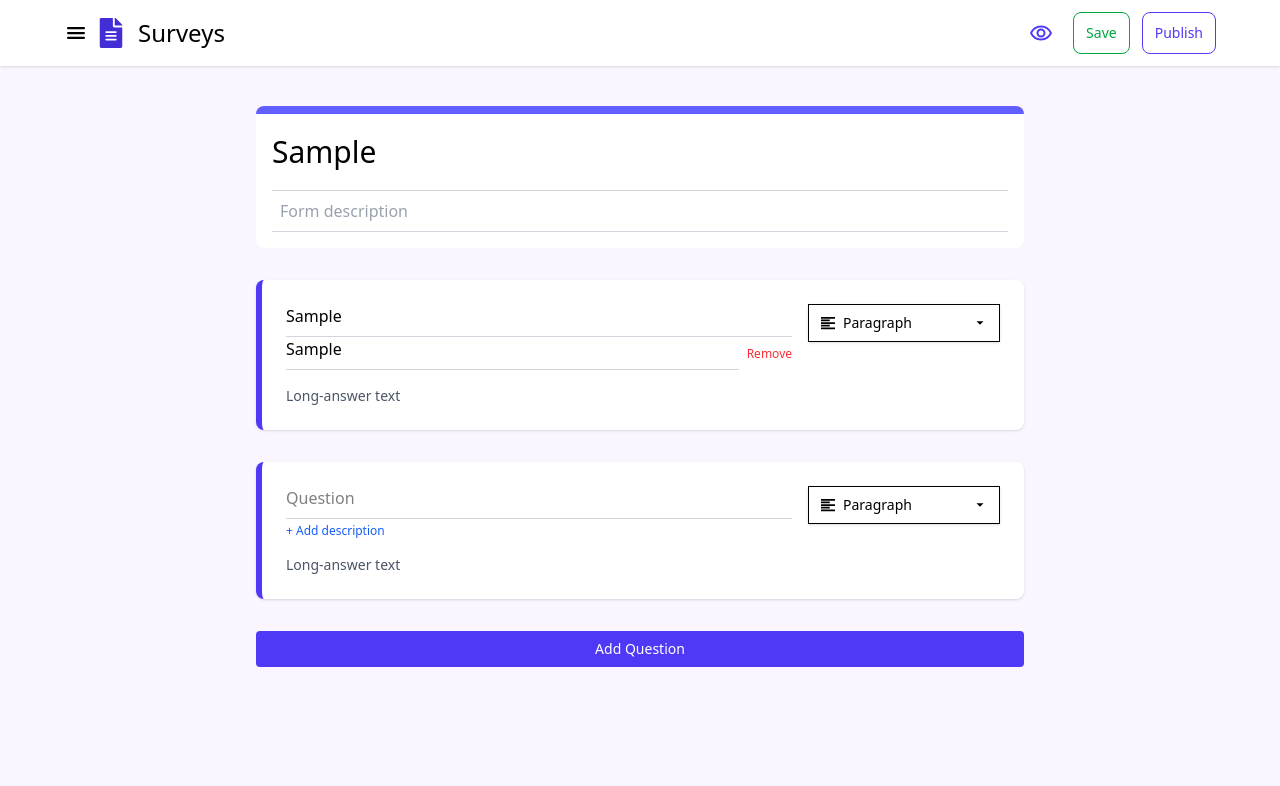
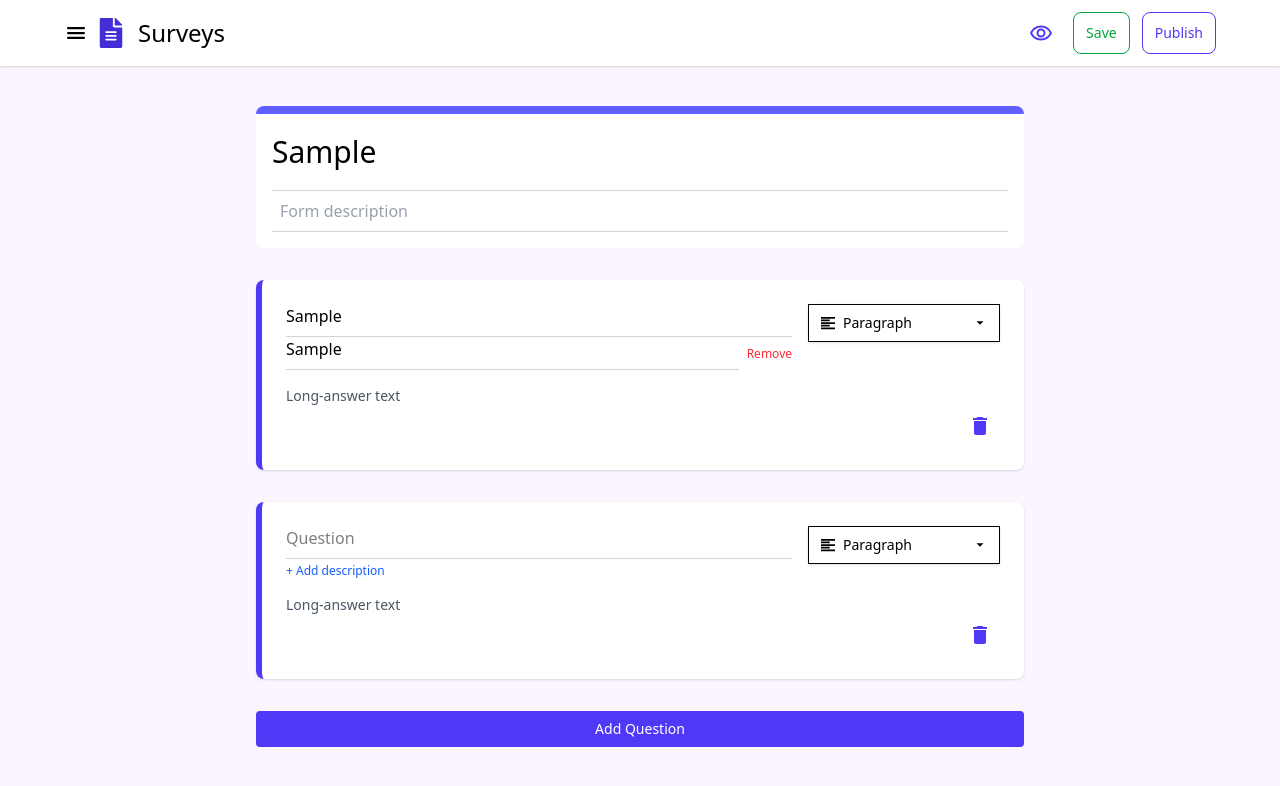
Before and after one commit to mtiwarioffbeat/survey, a Next.js app: page /dashboard/survey/1 in a window 1280 px wide. Both pictures are taken after typing "Sample", "Sample", "Sample" into the empty fields and a click on the button "Add Question". Shown: the top 786 px of the page. Built offline with nearby package versions, Linux system fonts and the light colour scheme.

Commit message:
created delete functionality and dynamic id

```diff
--- a/src/app/(auth)/Login/page.tsx
+++ b/src/app/(auth)/Login/page.tsx
@@ -22,7 +22,7 @@ const page = () => {
     const {name,value} = e.target
     setLoginData((prev)=>({...prev, [name]:value}))
   }
-  console.log(loginData)
+  // console.log(loginData)
 
  const handleSubmit = async (e: React.FormEvent<HTMLFormElement>) => {
   e.preventDefault();
--- a/src/app/(auth)/Signup/page.tsx
+++ b/src/app/(auth)/Signup/page.tsx
@@ -61,7 +61,7 @@ const handlSubmit = async (e: React.FormEvent<HTMLFormElement>) => {
 
   //   user exists
   const res = await UserService.SignupUser(signupData);
-  console.log("response",res)
+  // console.log("response",res)
   if (res.success) {
     if (res.data.exists) {
       toast.error(res.data.message);
--- a/src/app/(pages)/dashboard/page.tsx
+++ b/src/app/(pages)/dashboard/page.tsx
@@ -21,7 +21,7 @@ const Page = () => {
    useEffect(()=>{
      async function get(){
          const user = await getSession()
-        console.log("user",user)
+        // console.log("user",user)
          const temp = {
           id:user?.id,
           name:user?.name,
--- a/src/app/api/survey/route.ts
+++ b/src/app/api/survey/route.ts
@@ -18,10 +18,10 @@ export async function POST(req: NextRequest) {
     // 2. Decode JWT to get user id
     const decoded = jwt.verify(token, process.env.JWT_SECRET!) as { id: number };
     const userId = decoded.id;
-
+    let _survey_id = null
     // 3. Call stored procedure
-    await pool.query(
-      `CALL create_survey($1, $2, $3, $4, $5, $6)`,
+  const {rows} =   await pool.query(
+      `CALL create_survey($1, $2, $3, $4, $5, $6, $7)`,
       [
         name,
         description,
@@ -29,10 +29,13 @@ export async function POST(req: NextRequest) {
         isOpenedInEditMode,
         userId,                // <-- created_by (from session)
         JSON.stringify(questions),
+        _survey_id
       ]
     );
-
-    return NextResponse.json({ message: "Survey created successfully" }, { status: 201 });
+    const sur_id = rows[0]._survey_id
+    console.log("updated survey ",rows)
+    // console.log("response in backend",res)
+    return NextResponse.json({ message: "Survey created successfully",sur_id},{status:201});
   } catch (error: any) {
     console.error("Error creating survey:", error);
     return NextResponse.json({ error: "Failed to create survey" }, { status: 500 });
--- a/src/components/Navbar.tsx
+++ b/src/components/Navbar.tsx
@@ -9,7 +9,7 @@ export default function DashboardNav() {
     const { menuOpen } = useAppSelector((store) => store.dashboard)
     const dispatch = useAppDispatch()
     const pathName = usePathname()
-    console.log("pathName",pathName)
+    // console.log("pathName",pathName)
     return (
 
         <nav className=" border-gray-200  bg-white shadow w-full py-3">
--- a/src/components/dashboard/Modal.tsx
+++ b/src/components/dashboard/Modal.tsx
@@ -17,11 +17,11 @@ const Modal = () => {
 
     const handleConfirm = async () => {
         dispatch(setLoading(true))
-
         const newSurveyData:Survey['Survey'] = { ...survey, name: name, description: description };
         dispatch(setSurvey(newSurveyData));
         const res = await SurveyRoutes.CreateSurvey(newSurveyData)
-        router.push('/dashboard/survey/1')
+        console.log("response in frontend",res)
+        router.push(`/dashboard/survey/${res.data.sur_id}`)
         dispatch(setLoading(false))
         dispatch(setShowModal(false))
         setName("");
--- a/src/components/dashboard/form/Question.tsx
+++ b/src/components/dashboard/form/Question.tsx
@@ -3,11 +3,12 @@ import { useState } from "react";
 import { ImParagraphLeft } from "react-icons/im";
 import { IoMdRadioButtonOn, IoMdArrowDropdown } from "react-icons/io";
 import { GrCheckboxSelected } from "react-icons/gr";
-import { MdOutlineArrowDropDownCircle } from "react-icons/md";
+import { MdDelete, MdOutlineArrowDropDownCircle } from "react-icons/md";
 import { RxCross1 } from "react-icons/rx";
-import { useAppDispatch } from "@/hooks/reduxhooks";
-import { setUpdateQuestion } from "@/redux/SurveySlice/SurveySlice";
+import { useAppDispatch, useAppSelector } from "@/hooks/reduxhooks";
+import { setRemoveQuestion, setSurvey, setUpdateQuestion } from "@/redux/SurveySlice/SurveySlice";
 import type { Survey } from "@/types/survey";
+import Tooltip from "@/components/Tooltip";
 
 const options: Survey["QuestionType"][] = [
   { name: "Paragraph", description: null },
@@ -24,11 +25,17 @@ type Props = {
 export default function Question({ index, data }: Props) {
   const dispatch = useAppDispatch();
   const [open, setOpen] = useState(false);
-
+  const {questions} = useAppSelector((store)=>store.survey)
   // update a question (title, desc, type, choices etc.)
   const updateQuestion = (updates: Partial<Survey["Question"]>) => {
     dispatch(setUpdateQuestion({ index, data: updates }));
   };
+
+  // delete ques
+  const deleteQuestion = (idx:number)=>{
+    console.log("index of the ques",idx)
+    dispatch(setRemoveQuestion(idx))
+  }
 
   // add option
   const addOption = () => {
@@ -152,7 +159,25 @@ export default function Question({ index, data }: Props) {
 
         {/* Main UI based on question type */}
         <div className="mt-4 text-sm text-gray-600 space-y-2">
-          {data.type.name === "Paragraph" && <p>Long-answer text</p>}
+          {data.type.name === "Paragraph" &&
+
+            <div>
+
+              <p>Long-answer text</p>
+              {
+                questions.length >1 &&
+                <div className="grid grid-flow-col justify-items-end">
+                <button onClick={() => {
+                  deleteQuestion(index)
+                }} className=" flex items-center justify-center cursor-pointer rounded-full p-2 hover:bg-[#faf5ff] group">
+                  <MdDelete size={24} className="text-indigo-600" />
+                  <Tooltip text="Delete" />
+                </button>
+              </div>
+                }
+
+            </div>
+          }
 
           {["Multiple choice", "Checkboxes", "Drop-down"].includes(
             data.type.name
@@ -215,6 +240,8 @@ export default function Question({ index, data }: Props) {
                     )}
                   </div>
                 ))}
+                <div className="flex justify-between items-center">
+                  <div>
                     <button
                       onClick={addOption}
                       className="cursor-pointer hover:bg-white shadow px-2 py-1 text-xs"
@@ -222,6 +249,20 @@ export default function Question({ index, data }: Props) {
                       Add Option
                     </button>
                   </div>
+                  {
+                        questions.length >1 &&
+                    <div className="grid grid-flow-col justify-items-end">
+                    <button onClick={() => {
+                      deleteQuestion(index)
+                    }} className=" flex items-center justify-center cursor-pointer rounded-full p-2 hover:bg-[#faf5ff] group">
+                      <MdDelete size={24} className="text-indigo-600" />
+                      <Tooltip text="Delete" />
+                    </button>
+                  </div>
+                    }
+                </div>
+
+              </div>
             )}
         </div>
       </div>
--- a/src/lib/getSession.ts
+++ b/src/lib/getSession.ts
@@ -11,7 +11,7 @@ export async function getSession() {
 
   try {
     const decoded = jwt.verify(token, process.env.JWT_SECRET!)  as JwtPayload;
-    console.log('decoded obj',decoded)
+    // console.log('decoded obj',decoded)
     return decoded; // {  id, name, email }
   } catch (error) {
     console.error("Invalid token:", error);
--- a/src/redux/SurveySlice/SurveySlice.ts
+++ b/src/redux/SurveySlice/SurveySlice.ts
@@ -41,7 +41,7 @@ const surveySlice = createSlice({
       state.questions[index] = { ...state.questions[index], ...data };
     },
 
-    removeQuestion(state, action: PayloadAction<number>) {
+    setRemoveQuestion(state, action: PayloadAction<number>) {
       state.questions.splice(action.payload, 1);
     },
 
@@ -51,7 +51,7 @@ const surveySlice = createSlice({
   },
 });
 
-export const { setSurvey, setAddQuestion, setUpdateQuestion, removeQuestion, resetSurvey } =
+export const { setSurvey, setAddQuestion, setUpdateQuestion, setRemoveQuestion, resetSurvey } =
   surveySlice.actions;
 
 export default surveySlice.reducer;
```
Lines whose indentation alone changed are shown as unchanged.
